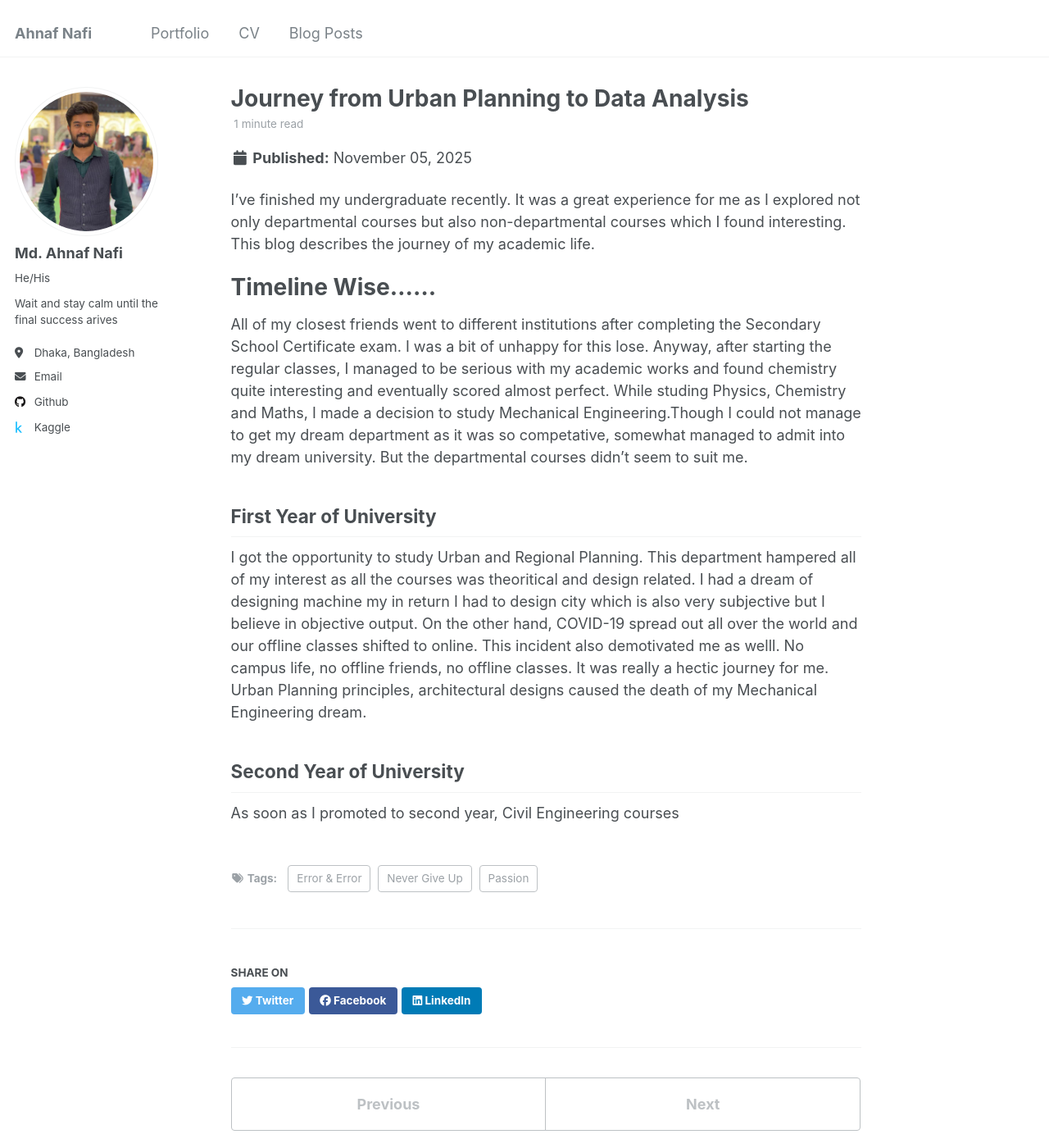
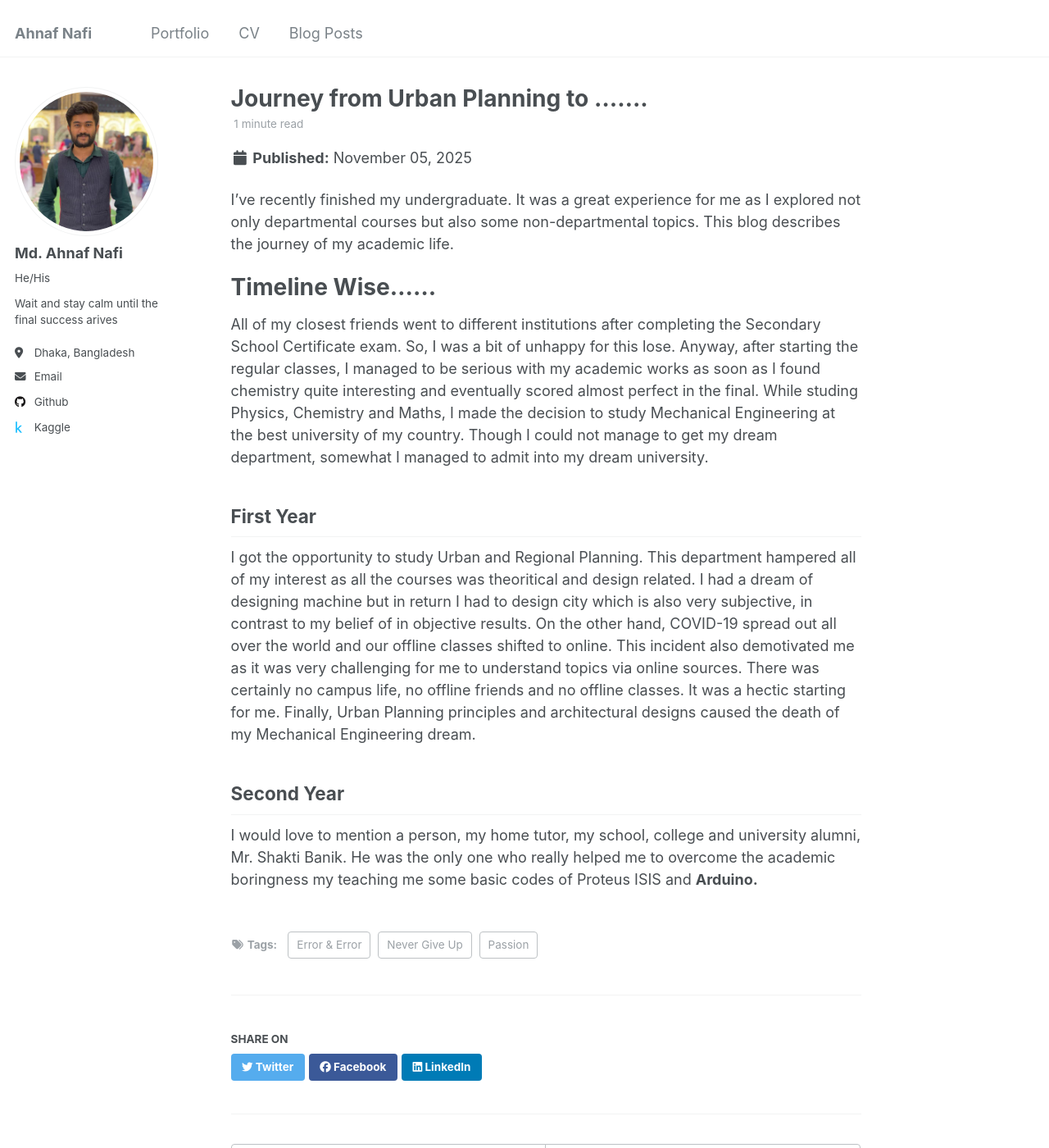
Before and after one commit to NafixData/ahnafnafi, a Jekyll site: the page built from _posts/2013-08-14-blog-post-2.md, in a window 1280 px wide and 1400 px high. Shown: the whole window at 82% size. Built offline with Jekyll 4.4.1, drawn with Linux system fonts in a browser that asks for light colours.

Commit message:
Update 2013-08-14-blog-post-2.md

```diff
--- a/_posts/2013-08-14-blog-post-2.md
+++ b/_posts/2013-08-14-blog-post-2.md
@@ -1,5 +1,5 @@
 ---
-title: 'Journey from Urban Planning to Data Analysis'
+title: 'Journey from Urban Planning to .......'
 date: 2025-11-05
 permalink: /posts/2013/08/blog-post-2/
 tags:
@@ -8,17 +8,17 @@ tags:
   - Error & Error
 ---
 
-I've finished my undergraduate recently. It was a great experience for me as I explored not only departmental courses but also non-departmental courses which I found interesting. This blog describes the journey of my academic life.
+I've recently finished my undergraduate. It was a great experience for me as I explored not only departmental courses but also some non-departmental topics. This blog describes the journey of my academic life.
 
 Timeline Wise......
 ======
 
-All of my closest friends went to different institutions after completing the Secondary School Certificate exam. I was a bit of unhappy for this lose. Anyway, after starting the regular classes, I managed to be serious with my academic works and found chemistry quite interesting and eventually scored almost perfect. While studing Physics, Chemistry and Maths, I made a decision to study Mechanical Engineering.Though I could not manage to get my dream department as it was so competative, somewhat managed to admit into my dream university. But the departmental courses didn't seem to suit me.
+All of my closest friends went to different institutions after completing the Secondary School Certificate exam. So, I was a bit of unhappy for this lose. Anyway, after starting the regular classes, I managed to be serious with my academic works as soon as I found chemistry quite interesting and eventually scored almost perfect in the final. While studing Physics, Chemistry and Maths, I made the decision to study Mechanical Engineering at the best university of my country. Though I could not manage to get my dream department, somewhat I managed to admit into my dream university.
 
-First Year of University
+First Year
 ------
-I got the opportunity to study Urban and Regional Planning. This department hampered all of my interest as all the courses was theoritical and design related. I had a dream of designing machine my in return I had to design city which is also very subjective but I believe in objective output. On the other hand, COVID-19 spread out all over the world and our offline classes shifted to online. This incident also demotivated me as welll. No campus life, no offline friends, no offline classes. It was really a hectic journey for me. Urban Planning principles, architectural designs caused the death of my Mechanical Engineering dream.
+I got the opportunity to study Urban and Regional Planning. This department hampered all of my interest as all the courses was theoritical and design related. I had a dream of designing machine but in return I had to design city which is also very subjective, in contrast to my belief of in objective results. On the other hand, COVID-19 spread out all over the world and our offline classes shifted to online. This incident also demotivated me as it was very challenging for me to understand topics via online sources. There was certainly no campus life, no offline friends and no offline classes. It was a hectic starting for me. Finally, Urban Planning principles and architectural designs caused the death of my Mechanical Engineering dream.
 
-Second Year of University
+Second Year
 ------
-As soon as I promoted to second year, Civil Engineering courses
+I would love to mention a person, my home tutor, my school, college and university alumni, Mr. Shakti Banik. He was the only one who really helped me to overcome the academic boringness my teaching me some basic codes of Proteus ISIS and <b>Arduino<b>.
```
